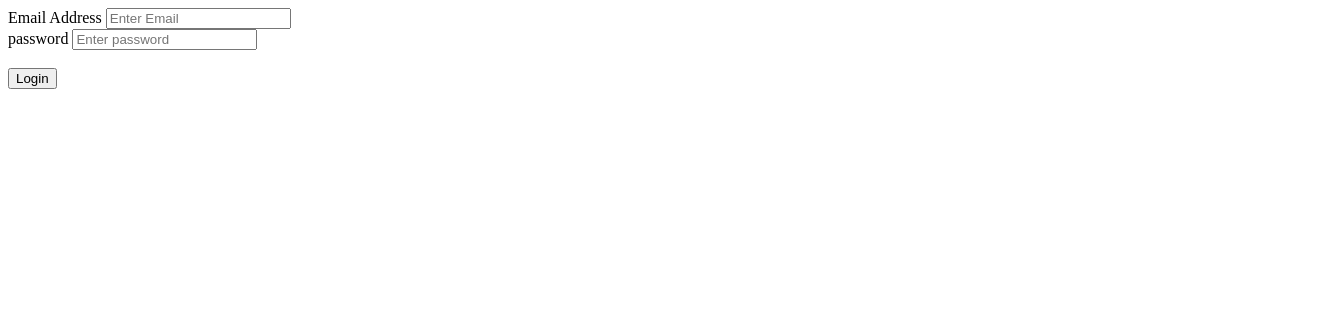
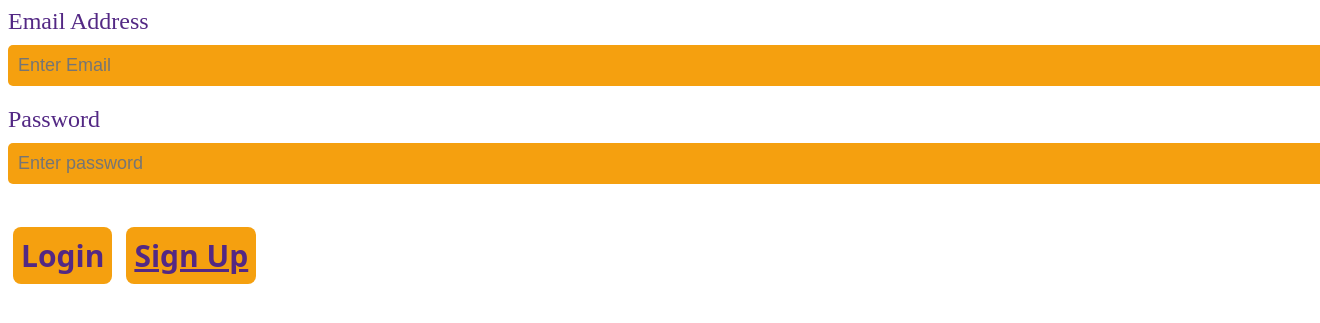
Before and after one commit to CS322-SP23/SMC-Overflow, a Flask app: template website/templates/login.html in a window 1320 px wide; the page is wider, and only the part inside the window is pictured. Shown: the top 323 px of that part. Run offline with Flask 3, Linux system fonts and the light colour scheme; the template is opened without the code that fills it, so the values that code supplies are empty.

Commit message:
styled in html files profile, login, index, s_u

```diff
--- a/website/auth.py
+++ b/website/auth.py
@@ -36,7 +36,6 @@ def logout():
 def sign_up():
     if request.method == 'POST':
         email = request.form.get('email')
-        first_name = request.form.get('firstName')
         password1 = request.form.get('password1')
         password2 = request.form.get('password2')
 
@@ -67,3 +66,7 @@ def profile_page():
 @auth.route('/form', methods=['GET', 'POST'])
 def form():
    return render_template('form.html')
+
+@auth.route("/posts")
+def posts():
+    return render_template("posts.html")
--- a/website/templates/login.html
+++ b/website/templates/login.html
@@ -1,6 +1,80 @@
 <!DOCTYPE html>
+<style>
+    /* Email Input */
+    .Email {
+  margin-bottom: 20px;
+  }
+
+  .Email label {
+  display: block;
+  font-size: 24px;
+  color: #532884;
+  margin-bottom: 10px;
+  }
+
+  .Email input[type="email"] {
+  width: 100%;
+  padding: 10px;
+  font-size: 18px;
+  border: none;
+  border-radius: 5px;
+  background-color: #F5A00F;
+  color: #ffffff;
+  }
+
+    /* Password Input */
+  .password {
+  margin-bottom: 20px;
+  }
+
+  .password label {
+  display: block;
+  font-size: 24px;
+  color: #532884;
+  margin-bottom: 10px;
+  }
+
+  .password input[type="password"] {
+  width: 100%;
+  padding: 10px;
+  font-size: 18px;
+  border: none;
+  border-radius: 5px;
+  background-color: #F5A00F;
+  color: #ffffff;
+  }
+
+  .sign-up-button {
+  font-family: 'Noto Sans', sans-serif;
+  font-weight: bold;
+  margin: 5px;
+  padding: 8px 8px;
+  font-size: 30px;
+  background-color: #F5A00F;
+  color:#532884;
+  border: none;
+  border-radius: 8px;
+  cursor: pointer;
+  transition: all 0.2s ease-in-out;
+
+}
+.login-button {
+  font-family: 'Noto Sans', sans-serif;
+  font-weight: bold;
+  margin: 5px;
+  padding: 8px 8px;
+  font-size: 30px;
+  background-color: #F5A00F;
+  color: #532884;
+  border: none;
+  border-radius: 8px;
+  cursor: pointer;
+  transition: all 0.2s ease-in-out;
+
+}
+    </style>
 <form method = "POST">
-    <div class = "form-group">
+    <div class = "Email">
         <label for="email">Email Address</label>
         <input
         type = "email"
@@ -11,8 +85,8 @@
         />
     </div>
 
-    <div class = "form-group">
-        <label for="password">password</label>
+    <div class = "password">
+        <label for="password">Password</label>
         <input
         type = "password"
         class = "form-control"
@@ -23,6 +97,6 @@
     </div>
 
     <br />
-    <button type="submit" class = "btn btn-primary">Login</button>
-
+    <button type="submit" class = "login-button">Login</button>
+    <a href="/sign-up" class="sign-up-button">Sign Up</a>
 </form>
--- a/website/templates/sign_up.html
+++ b/website/templates/sign_up.html
@@ -35,5 +35,7 @@
     </div>
     <br />
     <button type="submit" class = "btn btn-primary">Submit</button>
+    <br />
+    <a href="/login" class="btn btn-primary">Login</a>
 
 </form>
```
Also changed, not shown: website/statics/styles.css (+142 -7 lines), website/templates/index.html (+59 -1 lines), website/templates/profile_page.html (+43 -0 lines), 1 other file.
